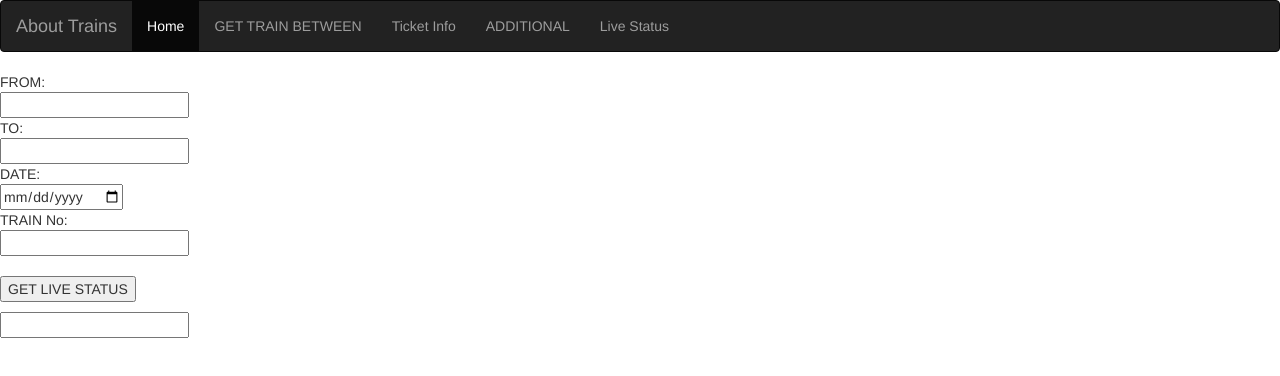
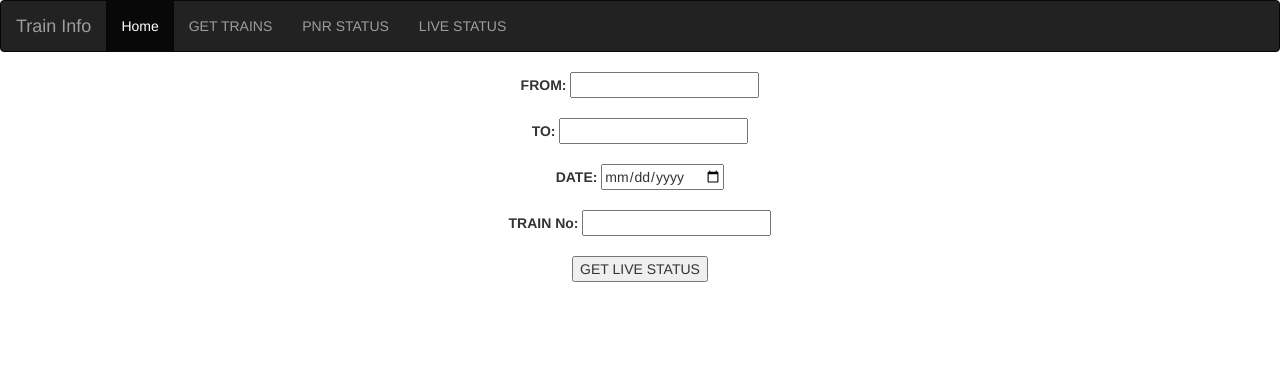
Before and after one commit to codeasylums-bootcamp/hustler_may-19, a plain HTML site: page livestatus.html in a window 1280 px wide. Drawn offline with nearby package versions, Linux system fonts and the light colour scheme.

Commit message:
Add files via upload

```diff
--- a/livestatus.html
+++ b/livestatus.html
@@ -1,53 +1,4 @@
-<!--<!DOCTYPE html>
-<html>
-    <head>
-            <link rel="stylesheet" href="https://maxcdn.bootstrapcdn.com/bootstrap/3.4.0/css/bootstrap.min.css">
 
-            <!-- jQuery library -->
-           <!-- <script src="https://ajax.googleapis.com/ajax/libs/jquery/3.4.0/jquery.min.js"></script>
-
-            <!-- Latest compiled JavaScript -->
-         <!--   <script src="https://maxcdn.bootstrapcdn.com/bootstrap/3.4.0/js/bootstrap.min.js"></script>
-    </head>-->
-    <!--
-    <body>
-
-
-            <form class="form-horizontal" action="/action_page.php">
-                <div class="form-group">
-                  <label class="control-label col-sm-2" for="email">Email:</label>
-                  <div class="col-sm-10">
-                    <input type="email" class="form-control" id="email" placeholder="Enter email">
-                  </div>
-                </div>
-                <div class="form-group">
-                  <label class="control-label col-sm-2" for="pwd">Password:</label>
-                  <div class="col-sm-10">
-                    <input type="password" class="form-control" id="pwd" placeholder="Enter password">
-                  </div>
-                </div>
-                <div class="form-group">
-                  <div class="col-sm-offset-2 col-sm-10">
-                    <div class="checkbox">
-                      <label><input type="checkbox"> Remember me</label>
-                    </div>
-                  </div>
-                </div>
-                <div class="form-group">
-                  <div class="col-sm-offset-2 col-sm-10">
-                    <button type="submit" class="btn btn-default">Submit</button>
-                  </div>
-                </div>
-              </form>
-              <form>
-                  <div>
-                      <input type="text">
-
-                  </div>
-              </form>
-    </body>
-</html>
--->
 
 <!DOCTYPE html>
 <html>
@@ -59,6 +10,20 @@
 
             <!-- Latest compiled JavaScript -->
             <script src="https://maxcdn.bootstrapcdn.com/bootstrap/3.4.0/js/bootstrap.min.js"></script>
+            <style>
+                .total{
+                    align-content: center;
+                    align-items: center;
+                    text-align: center;
+                    margin-top: 20px;
+
+                }
+                .livestatus{
+                    font-size: 30px;
+                    font-family: Arial, Helvetica, sans-serif;
+
+                }
+            </style>
 
     </head>
     <body>
@@ -66,37 +31,40 @@
             <nav class="navbar navbar-inverse">
                     <div class="container-fluid">
                       <div class="navbar-header">
-                        <a class="navbar-brand" href="#">About Trains</a>
+                        <a class="navbar-brand" href="#">Train Info</a>
                       </div>
                       <ul class="nav navbar-nav">
                         <li class="active"><a href="#">Home</a></li>
-                        <li><a href="#">GET TRAIN BETWEEN</a></li>
-                        <li><a href="#">Ticket Info</a></li>
-                        <li><a href="#">ADDITIONAL</a></li>
-                        <li><a href="#">Live Status</a></li>
+                        <li><a href="#">GET TRAINS</a></li>
+                        <li><a href="#">PNR STATUS</a></li>
+                        <li><a href="#">LIVE STATUS</a></li>
+
                       </ul>
                     </div>
                   </nav>
+    <div class="total">
 
-
-                    FROM:<br>
-                    <input type="text"  value="" id="from"><br>
-                    TO:<br>
-                    <input type="text"  value="" id="to"><br>
-                    DATE:<br>
-                    <input type="date"  value="" id="date"><br>
-                    TRAIN No:<br>
+                   <b>FROM: </b>
+                    <input type="text"  value="" id="from" aling="center"><br><br>
+                    <b>TO: </b>
+                    <input type="text"  value="" id="to" aling="center"><br><br>
+                   <b> DATE:  </b>
+                    <input type="date"  value="" id="date" aling="center"><br><br>
+                  <b>TRAIN No:</b>
                    <input type="number" id="trainno">
                     <br><BR>
                         <button onclick=live()>GET LIVE STATUS</button>
-
+                        </div>
+                  <p></p>
+                  <br>
+                  <br>
                   <div>
                         <ul id="livestatus">
 
                         </ul>
                         </div>
 
-     <input type="text" name ="inp" id="inp">
+
      <script>
 
             var to = document.getElementById("to").value;
@@ -126,20 +94,33 @@
                 let xhr = new XMLHttpRequest;
                         xhr.addEventListener('load', function(){
                             var  response = JSON.parse(this.responseText)
+                            console.log(response);
+                          console.log(response.position);
+                          //  console.log(this.responseText);
+                            //console.log(response.status.latemin);
 
-                            console.log(response);
+                            var it=document.createElement("li");
+                  it.innerHTML=`
+               POSITION OF TRAIN  :${response.position}<br>
 
-                          //4503661923
-                          var dat= date.split("-");
+            `
+
+            var pos=document.getElementById("livestatus");
+            pos.insertBefore(it,pos.childNodes[0]);
+
+
+
+
+
+            })
+            var dat= date.split("-");
                            var d=dat[2]+"-"+dat[1]+"-"+dat[0];
                       var url ="https://api.railwayapi.com/v2/live/train/" + trainno + "/station/" + to + "/date/"+d+"/apikey/x5ca0cxi5x/";
 
                         console.log(url);
+                       // console.log(response.value);
                         xhr.open('GET', url )
                         xhr.send();
-
-
-            })
             }
 
             </script>
```
